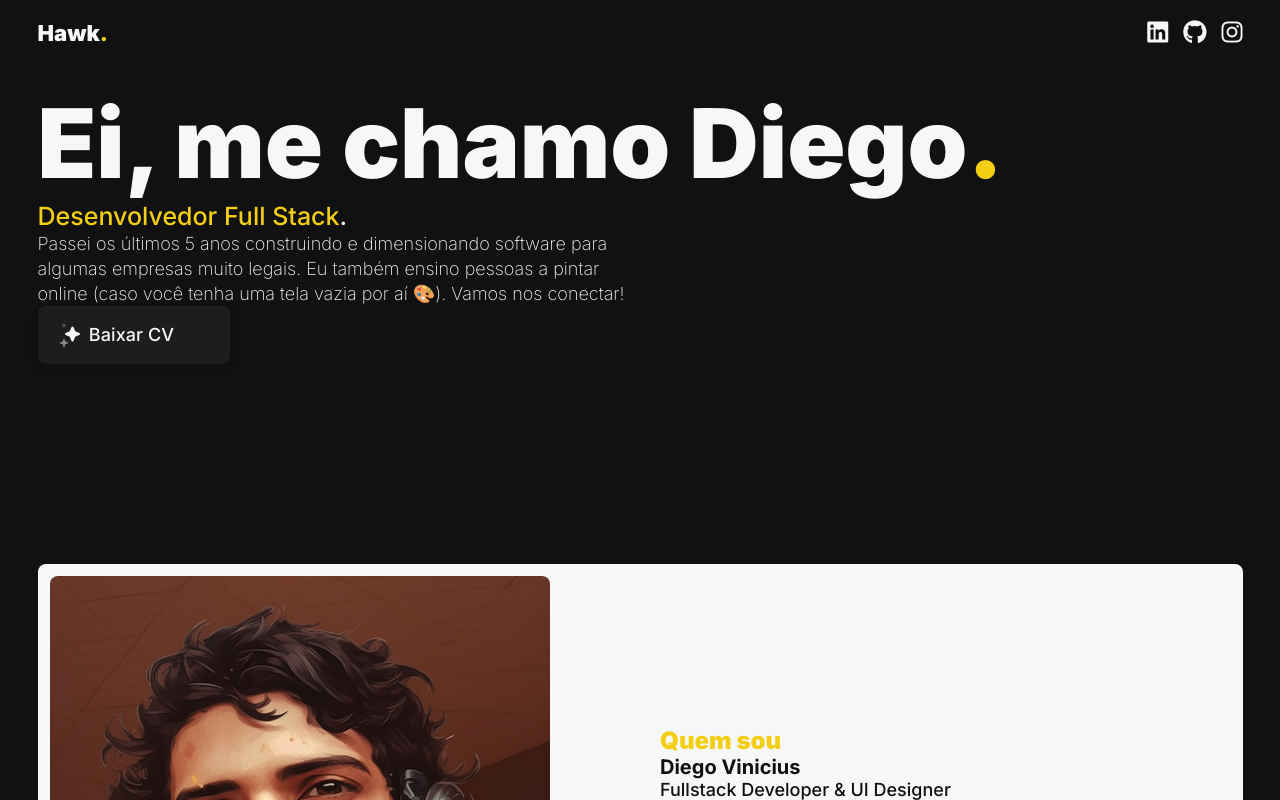
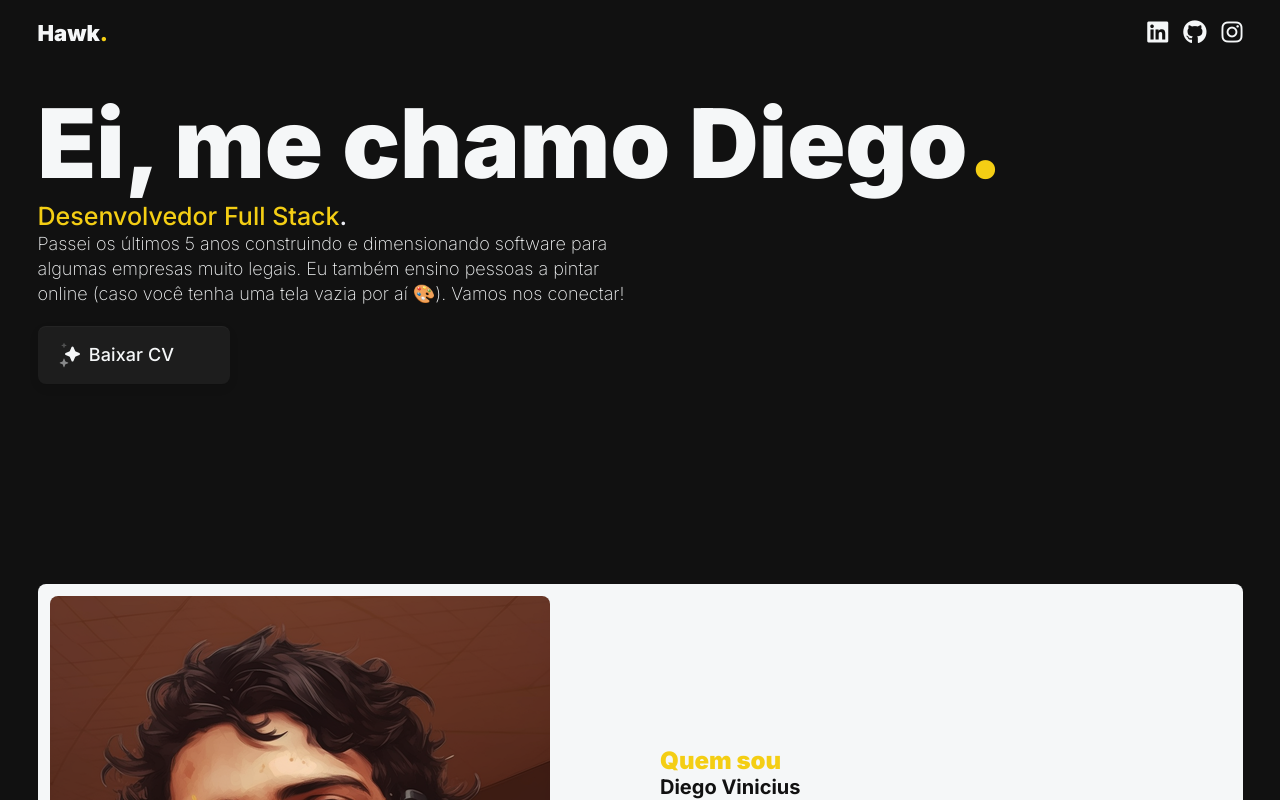
Before and after one commit to hawkdevelopers/hawk, a Next.js app: page / in a window 1280 px wide. Shown: the top 800 px of the page. Built offline with nearby package versions, Linux system fonts and the light colour scheme.

Commit message:
Nova implementação

```diff
--- a/src/app/globals.scss
+++ b/src/app/globals.scss
@@ -10,7 +10,6 @@ body {
   background-color: #111;
   color: #F5F7F8;
   overflow-x: hidden;
-
 }
 
 ::-webkit-scrollbar {
--- a/src/components/sub/hero-welcome/HeroWelcome.tsx
+++ b/src/components/sub/hero-welcome/HeroWelcome.tsx
@@ -11,12 +11,7 @@ import Image from "next/image";
 
 const HeroWelcome = () => {
   return (
-    <motion.main
-      className="hero-welcome"
-      style={{
-        position: "relative",
-      }}
-    >
+    <motion.main className="hero-welcome">
       <article>
         <motion.h1>
           Ei, me chamo Diego<span>.</span>
--- a/src/components/sub/hero-welcome/herowelcome.scss
+++ b/src/components/sub/hero-welcome/herowelcome.scss
@@ -2,11 +2,11 @@
     width: max-content;
 }
 
-
-
 main.hero-welcome {
-    display: inline-block;
+    display: inline-flex;
+    flex-wrap: wrap;
     width: 100%;
+    gap: 2rem;
 
     &>article {
         display: inline-flex;
```
